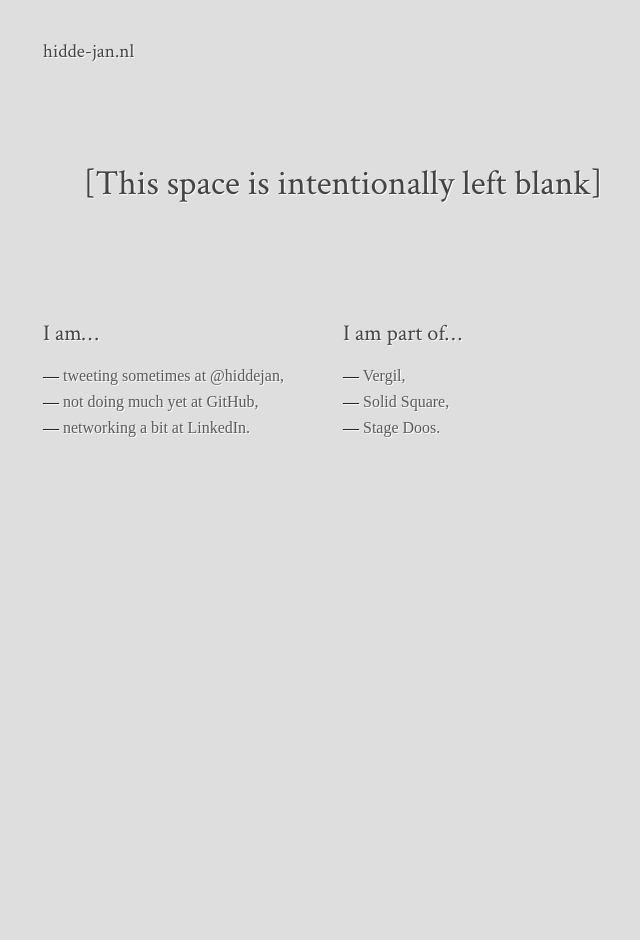
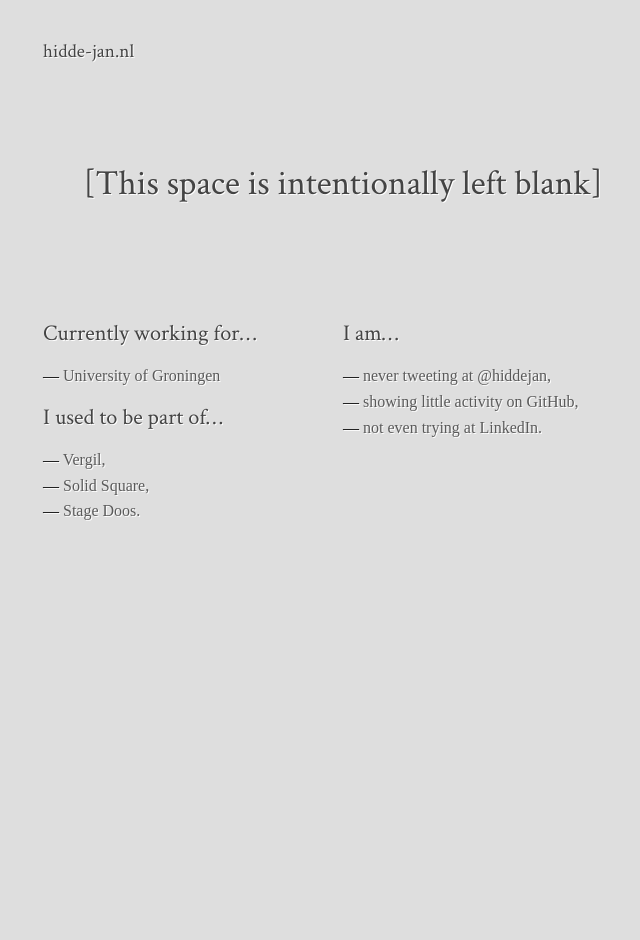
Before and after one commit to hidde-jan/hidde-jan.github.io, a Jekyll site: the page built from index.html, in a window 1280 px wide. Shown: the whole page, without its empty margins (297-937 px from the left). Built offline with Jekyll 4.4.1, drawn with Linux system fonts in a browser that asks for light colours; Markdown is read by kramdown in place of the engine named in the settings.

Commit message:
Change info

```diff
--- a/index.html
+++ b/index.html
@@ -4,30 +4,19 @@ title: hidde-jan.nl
 ---
 
 <div id="projects" class="container cf">
+
   <div class="grid">
-    <h2>I am&hellip;</h2>
-    <ul id="links">
-      <li id="twitter">
-        <a href="https://twitter.com/hiddejan">
-          tweeting sometimes at @hiddejan,
-        </a>
-      </li>
-      <li id="github">
-        <a href="https://github.com/hidde-jan">
-          not doing much yet at GitHub,
-        </a>
-      </li>
-      <li id="linkedin">
-        <a href="http://www.linkedin.com/in/hiddejanjongsma">
-          networking a bit at LinkedIn.
+    <h2>Currently working for&hellip;</h2>
+    <ul id="projects">
+      <li id="rug">
+        <a href="http://www.rug.nl/staff/h.jongsma/">
+          University of Groningen
         </a>
       </li>
     </ul>
-  </div>
 
-  <div class="grid">
-    <h2>I am part of&hellip;</h2>
-    <ul id="projects">
+    <h2>I used to be part of&hellip;</h2>
+    <ul id="old_projects">
       <li id="vergil">
         <a href="http://vergil.nl/">
           Vergil,
@@ -45,6 +34,28 @@ title: hidde-jan.nl
       </li>
     </ul>
   </div>
+
+  <div class="grid">
+    <h2>I am&hellip;</h2>
+    <ul id="links">
+      <li id="twitter">
+        <a href="https://twitter.com/hiddejan">
+          never tweeting at @hiddejan,
+        </a>
+      </li>
+      <li id="github">
+        <a href="https://github.com/hidde-jan">
+          showing little activity on GitHub,
+        </a>
+      </li>
+      <li id="linkedin">
+        <a href="http://www.linkedin.com/in/hiddejanjongsma">
+          not even trying at LinkedIn.
+        </a>
+      </li>
+    </ul>
+  </div>
+
 </div>
 
 <!---
```
